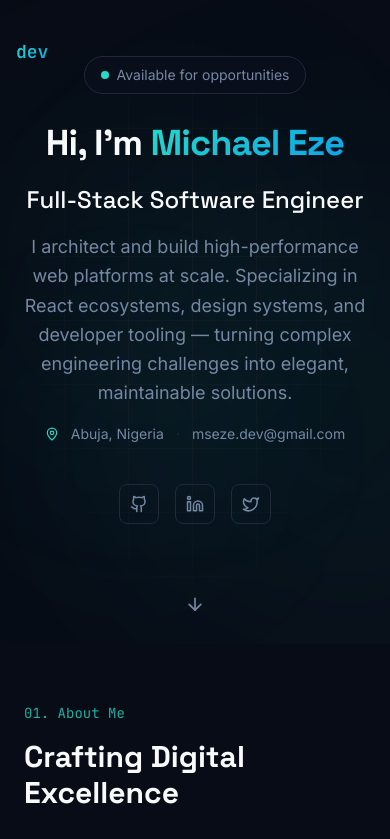
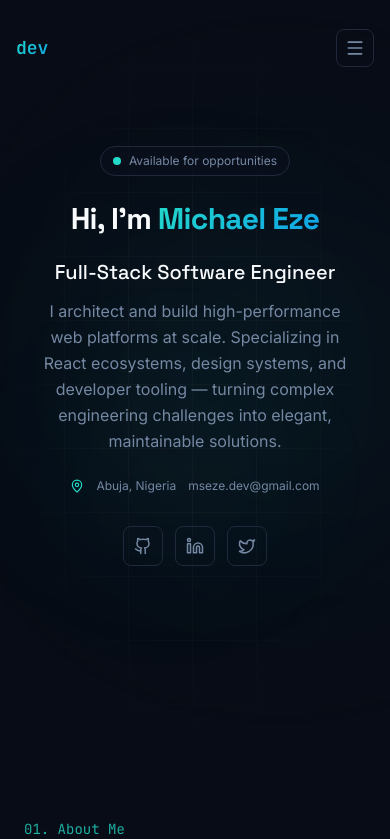
Before and after one commit to codemaestro64/portfolio, a Next.js app: page / in a window 390 px wide. Shown: the top 839 px of the page. Built offline with nearby package versions, Linux system fonts and the light colour scheme.

Commit message:
make responsive

```diff
--- a/src/app/layout.tsx
+++ b/src/app/layout.tsx
@@ -1,6 +1,7 @@
 import type { Metadata } from "next";
 import { Geist, Geist_Mono } from "next/font/google";
 import Navbar from "@/components/layout/Navbar";
+import Footer from "@/components/layout/Footer";
 import "./globals.css";
 
 const geistSans = Geist({
@@ -32,6 +33,7 @@ export default function RootLayout({
         <main className="min-h-screen">
           {children}
         </main>
+        <Footer />
       </body>
     </html>
   );
--- a/src/app/page.tsx
+++ b/src/app/page.tsx
@@ -3,6 +3,7 @@ import AboutSection from "@/components/sections/About";
 import ExperienceSection from "@/components/sections/Experience";
 import ProjectsSection from "@/components/sections/Projects";
 import ContributionsSection from "@/components/sections/Contributions";
+import ContactSection from "@/components/sections/Contact";
 
 const Home = () => {
   return (
@@ -12,6 +13,7 @@ const Home = () => {
       <ExperienceSection />
       <ProjectsSection />
       <ContributionsSection />
+      <ContactSection />
     </div>
   );
 }
--- /dev/null
+++ b/src/components/ContactItem.tsx
@@ -0,0 +1,25 @@
+import { type LucideIcon } from "lucide-react"
+
+type ContactItemProps = {
+  label: string
+  value: string
+  icon: LucideIcon
+}
+
+const ContactItem = (props: ContactItemProps) => {
+  const { label, value, icon: Icon } = props
+
+  return (
+    <div className="flex items-center gap-3 justify-center sm:justify-start">
+      <div className="p-2 bg-accent rounded-lg shrink-0">
+        <Icon size={22} />
+      </div>
+      <div className="text-left">
+        <p className="text-xs sm:text-sm text-muted-foreground">{label}</p>
+        <p className="font-medium text-sm sm:text-base break-all">{value}</p>
+      </div>
+    </div>
+  )
+}
+
+export default ContactItem
--- a/src/components/cards/ContributionCard.tsx
+++ b/src/components/cards/ContributionCard.tsx
@@ -12,36 +12,44 @@ const ContributionCard = (props: ContributionCardProps) => {
 
   return (
     <motion.div
-      className="relative p-6 rounded-xl bg-surface border"
+      className="relative p-4 sm:p-6 rounded-xl bg-surface border"
       initial={{ opacity: 0, y: 24 }}
       whileInView={{ opacity: 1, y: 0 }}
       transition={{ duration: 0.6, delay: index * 0.15, ease: "easeOut" }}
       viewport={{ once: true }}
     >
-      <div className="flex items-start justify-between mb-4">
+      {/* Header */}
+      <div className="flex flex-col sm:flex-row sm:items-start sm:justify-between gap-3 mb-4">
         <div className="flex items-center gap-3">
-          <div className="p-2 rounded-lg bg-accent">
+          <div className="p-2 rounded-lg bg-accent shrink-0">
             <Github size={15} />
           </div>
           <div>
-            <h3 className="font-display font-semibold">{title}</h3>
-            <p className="text-sm text-muted-foreground">{type}</p>
+            <h3 className="font-display font-semibold text-sm sm:text-base">
+              {title}
+            </h3>
+            <p className="text-xs sm:text-sm text-muted-foreground">
+              {type}
+            </p>
           </div>
         </div>
-        <div className="flex items-center gap-1 text-sm">
+
+        {/* Link */}
         <a
           href={href}
           target="_blank"
           rel="noopener noreferrer"
-            className="text-sm text-blue-600 hover:underline inline-flex items-center gap-2"
+          className="text-xs sm:text-sm text-blue-600 hover:underline inline-flex items-center gap-2 w-fit"
         >
           <span>View on GitHub</span>
           <ArrowRight size={13} />
         </a>
       </div>
-      </div>
 
-      <p className="text-sm text-muted-foreground mb-4">{description}</p>
+      {/* Description */}
+      <p className="text-sm text-muted-foreground mb-4 leading-relaxed">
+        {description}
+      </p>
 
       {/* Tags */}
       <div className="flex flex-wrap gap-2 mt-4">
--- /dev/null
+++ b/src/components/layout/Footer.tsx
@@ -0,0 +1,19 @@
+const Footer = () => {
+  return (
+    <footer className="py-6 sm:py-8 border-t">
+      <div className="max-w-6xl mx-auto px-4 sm:px-6 lg:px-8">
+        <div className="flex flex-col sm:flex-row justify-between items-center gap-2 sm:gap-4 text-center sm:text-left">
+          <p className="text-xs sm:text-sm text-muted-foreground">
+            &copy; 2026 Michael Eze. Built with passion and caffeine.
+          </p>
+
+          <p className="text-xs sm:text-sm text-muted-foreground font-mono">
+            mseze.dev
+          </p>
+        </div>
+      </div>
+    </footer>
+  )
+}
+
+export default Footer
--- a/src/components/layout/Navbar.tsx
+++ b/src/components/layout/Navbar.tsx
@@ -2,6 +2,7 @@
 
 import { useEffect, useState } from 'react'
 import Link from 'next/link'
+import { Menu, X } from 'lucide-react'
 
 const navLinks = [
   { name: 'About', href: '#about' },
@@ -13,6 +14,7 @@ const navLinks = [
 
 const Navbar = () => {
   const [active, setActive] = useState<string>('')
+  const [open, setOpen] = useState(false)
 
   useEffect(() => {
     const sections = navLinks
@@ -27,22 +29,27 @@ const Navbar = () => {
           }
         })
       },
-      {
-        rootMargin: '-40% 0px -55% 0px',
-      }
+      { rootMargin: '-40% 0px -55% 0px' }
     )
 
     sections.forEach(section => observer.observe(section))
-
     return () => observer.disconnect()
   }, [])
 
+  const handleNavClick = (href: string) => {
+    setActive(href)
+    setOpen(false)
+  }
+
   return (
-    <nav className="fixed top-0 left-0 right-0 z-50 my-5">
+    <nav className="fixed top-0 left-0 right-0 z-50 my-4">
       <div className="max-w-6xl mx-auto px-4 sm:px-6 lg:px-8">
         <div className="flex items-center justify-between h-16">
           {/* Logo */}
-          <a href="#" className="font-mono font-semibold text-lg gradient-text">
+          <a
+            href="#"
+            className="font-mono font-semibold text-lg gradient-text"
+          >
             dev
           </a>
 
@@ -61,11 +68,40 @@ const Navbar = () => {
             ))}
           </div>
 
-          {/* Right controls */}
-          <div className="flex items-center gap-4">
-            {/* theme toggle later */}
+          {/* Mobile menu button */}
+          <button
+            onClick={() => setOpen(!open)}
+            className="md:hidden p-2 rounded-lg border border-border text-muted-foreground hover:text-primary hover:border-primary/30 transition"
+            aria-label="Toggle menu"
+          >
+            {open ? <X size={20} /> : <Menu size={20} />}
+          </button>
+        </div>
+
+        {/* Mobile Navigation */}
+        {open && (
+          <div className="md:hidden mt-3 glass-card rounded-2xl p-4 animate-in slide-in-from-top-2 fade-in">
+            <div className="flex flex-col gap-2">
+              {navLinks.map((link) => (
+                <Link
+                  key={link.name}
+                  href={link.href}
+                  onClick={() => handleNavClick(link.href)}
+                  className={`
+                    px-4 py-3 rounded-lg text-sm font-medium transition
+                    ${
+                      active === link.href
+                        ? 'bg-primary/10 text-primary'
+                        : 'text-muted-foreground hover:bg-muted/40'
+                    }
+                  `}
+                >
+                  {link.name}
+                </Link>
+              ))}
+            </div>
           </div>
-        </div>
+        )}
       </div>
     </nav>
   )
--- a/src/components/sections/About.tsx
+++ b/src/components/sections/About.tsx
@@ -89,7 +89,7 @@ const AboutSection = () => {
                 className="glass-card-elevated rounded-2xl bg-surface border-primary/30 p-8"
                 style={{ boxShadow: "var(--shadow-glow)" }}
               >
-                <div className="grid grid-cols-2 gap-8">
+                <div className="grid grid-cols-1 sm:grid-cols-2 gap-8">
                   {about.stats.map((stat, i) => (
                     <motion.div
                       key={i}
@@ -106,7 +106,7 @@ const AboutSection = () => {
                       <div className="font-display text-4xl font-bold gradient-text mb-2">
                         {stat.stat}
                       </div>
-                      <div className="text-sm text-muted-foreground">
+                      <div className="text-sm text-muted-foreground uppercase tracking-tight">
                         {stat.title}
                       </div>
                     </motion.div>
--- /dev/null
+++ b/src/components/sections/Contact.tsx
@@ -0,0 +1,107 @@
+'use client'
+
+import { motion } from "framer-motion"
+import { Mail, Phone, MapPin } from "lucide-react"
+import { LOCATION, SOCIALS, EMAIL, PHONE } from "@/data/general"
+import ContactItem from "@/components/ContactItem"
+import SectionHeader from "@/components/SectionHeader"
+
+const ContactSection = () => {
+  return (
+    <section id="contact" className="section-padding">
+      <motion.div
+        className="max-w-6xl mx-auto px-4 sm:px-6"
+        initial={{ opacity: 0 }}
+        whileInView={{ opacity: 1 }}
+        transition={{ duration: 0.4 }}
+        viewport={{ once: true, margin: "-100px" }}
+      >
+        {/* Header */}
+        <SectionHeader
+          title="Let's Work Together"
+          label="05. Contact"
+          subtitle="I'm always open to discussing new opportunities, collaborations, or just having a conversation about technology."
+        />
+
+        {/* Contact Card */}
+        <motion.div
+          initial={{ opacity: 0, y: 32 }}
+          whileInView={{ opacity: 1, y: 0 }}
+          transition={{ duration: 0.7, delay: 0.2, ease: "easeOut" }}
+          viewport={{ once: true }}
+          className="
+            max-w-4xl mx-auto
+            relative
+            glass-card-elevated
+            rounded-2xl
+            bg-surface
+            border border-primary/30
+            p-5 sm:p-8
+            flex flex-col
+            items-center
+            text-center
+          "
+          style={{ boxShadow: "var(--shadow-glow)" }}
+        >
+          {/* Contact Details */}
+          <div className="grid grid-cols-1 sm:grid-cols-2 lg:grid-cols-3 gap-6 sm:gap-8 mb-8 sm:mb-10 w-full">
+            <ContactItem icon={Mail} label="Email" value={EMAIL} />
+            <ContactItem icon={Phone} label="Phone" value={PHONE} />
+            <ContactItem icon={MapPin} label="Location" value={LOCATION} />
+          </div>
+
+          {/* Send mail button */}
+          <a
+            href={`mailto:${EMAIL}`}
+            className="
+              btn-primary
+              inline-flex
+              items-center
+              gap-2
+              px-6 sm:px-8
+              py-3 sm:py-4
+              rounded-lg
+              font-medium
+              text-white
+              text-base sm:text-lg
+            "
+          >
+            <Mail size={20} />
+            Send Mail
+          </a>
+
+          {/* Social Links */}
+          <motion.div
+            initial={{ opacity: 0 }}
+            animate={{ opacity: 1 }}
+            transition={{ delay: 0.6, duration: 0.6 }}
+            className="flex items-center gap-3 sm:gap-4 mt-8 sm:mt-10"
+          >
+            {SOCIALS.map(({ icon: Icon, href }, i) => (
+              <a
+                key={i}
+                href={href}
+                target="_blank"
+                rel="noopener noreferrer"
+                className="
+                  p-2.5
+                  rounded-lg
+                  border border-border
+                  text-muted-foreground
+                  hover:text-primary
+                  hover:border-primary/30
+                  transition-all
+                  duration-300
+                "
+              >
+                <Icon size={18} />
+              </a>
+            ))}
+          </motion.div>
+        </motion.div>
+      </motion.div>
+    </section>
+  )
+}
+
+export default ContactSection
--- a/src/components/sections/Hero.tsx
+++ b/src/components/sections/Hero.tsx
@@ -2,21 +2,35 @@
 
 import { motion } from "framer-motion";
 import { MapPin, ArrowDown } from "lucide-react";
-import { LOCATION, EMAIL, SOCIALS } from "@/data"
+import { LOCATION, EMAIL, SOCIALS } from "@/data";
 
 const HeroSection = () => {
   return (
-    <section id="hero" className="relative items-center justify-center section-padding overflow-hidden">
+    <section
+      id="hero"
+      className="
+        relative
+        min-h-[90vh] sm:min-h-screen
+        flex items-center justify-center
+        section-padding
+        overflow-hidden
+      "
+    >
       {/* Animated background */}
       <div className="absolute inset-0 overflow-hidden pointer-events-none">
-        <div className="absolute top-1/4 left-1/4 w-[500px] h-[500px] rounded-full bg-primary/5 blur-[120px] animate-float" />
-        <div className="absolute bottom-1/3 right-1/5 w-80 h-80 rounded-full bg-accent/5 blur-[100px] animate-float" style={{ animationDelay: "2s" }} />
-        <div className="absolute top-1/2 right-1/3 w-64 h-64 rounded-full bg-primary/3 blur-[80px] animate-float" style={{ animationDelay: "4s" }} />
-        {/* Grid overlay */}
+        <div className="absolute top-1/4 left-1/4 w-[360px] sm:w-[500px] h-[360px] sm:h-[500px] rounded-full bg-primary/5 blur-[120px] animate-float" />
+        <div
+          className="absolute bottom-1/3 right-1/5 w-64 sm:w-80 h-64 sm:h-80 rounded-full bg-accent/5 blur-[100px] animate-float"
+          style={{ animationDelay: "2s" }}
+        />
+        <div
+          className="absolute top-1/2 right-1/3 w-48 sm:w-64 h-48 sm:h-64 rounded-full bg-primary/3 blur-[80px] animate-float"
+          style={{ animationDelay: "4s" }}
+        />
         <div className="absolute inset-0 bg-[linear-gradient(hsl(var(--border2)/0.3)_1px,transparent_1px),linear-gradient(90deg,hsl(var(--border2)/0.3)_1px,transparent_1px)] bg-[size:64px_64px] [mask-image:radial-gradient(ellipse_50%_50%_at_50%_50%,black_40%,transparent_100%)]" />
       </div>
 
-      <div className="relative z-10 max-w-5xl mx-auto">
+      <div className="relative z-10 max-w-5xl mx-auto px-4 sm:px-6">
         <div className="flex flex-col items-center text-center">
 
           {/* Status badge */}
@@ -24,23 +38,30 @@ const HeroSection = () => {
             initial={{ opacity: 0, y: 20 }}
             animate={{ opacity: 1, y: 0 }}
             transition={{ duration: 0.6 }}
-            className="mb-8"
+            className="mb-6 sm:mb-8"
           >
-            <div className="inline-flex items-center gap-2 px-4 py-2 rounded-full border border-border bg-card/50 text-sm">
-            <span className="relative flex h-2 w-2">
+            <div className="inline-flex items-center gap-2 px-3 sm:px-4 py-1.5 sm:py-2 rounded-full border border-border bg-card/50 text-xs sm:text-sm">
+              <span className="relative flex h-2 w-2">
                 <span className="animate-ping absolute inline-flex h-full w-full rounded-full bg-primary opacity-75" />
                 <span className="relative inline-flex rounded-full h-2 w-2 bg-primary" />
               </span>
-              <span className="text-muted-foreground">Available for opportunities</span>
+              <span className="text-muted-foreground">
+                Available for opportunities
+              </span>
             </div>
           </motion.div>
 
-          {/* Intro */}
+          {/* Heading */}
           <motion.h1
             initial={{ opacity: 0, y: 40 }}
             animate={{ opacity: 1, y: 0 }}
             transition={{ duration: 0.8, delay: 0.1, ease: "easeOut" }}
-            className="font-display text-4xl sm:text-5xl lg:text-6xl font-bold mb-6 tracking-tight leading-[0.95] mb-6"
+            className="
+              font-display font-bold tracking-tight
+              text-3xl sm:text-5xl lg:text-6xl
+              leading-tight sm:leading-[0.95]
+              mb-5 sm:mb-6
+            "
           >
             Hi, I&apos;m
             <span className="gradient-text"> Michael Eze</span>
@@ -50,7 +71,12 @@ const HeroSection = () => {
             initial={{ opacity: 0, y: 40 }}
             animate={{ opacity: 1, y: 0 }}
             transition={{ duration: 0.8, delay: 0.15, ease: "easeOut" }}
-            className="font-display text-2xl sm:text-3xl font-medium text-light-muted dark:text-dark-muted mb-4"
+            className="
+              font-display font-medium
+              text-xl sm:text-2xl md:text-3xl
+              text-light-muted dark:text-dark-muted
+              mb-3 sm:mb-4
+            "
           >
             Full-Stack Software Engineer
           </motion.p>
@@ -59,23 +85,36 @@ const HeroSection = () => {
             initial={{ opacity: 0, y: 40 }}
             animate={{ opacity: 1, y: 0 }}
             transition={{ duration: 0.8, delay: 0.25, ease: "easeOut" }}
-            className="text-lg md:text-xl text-muted-foreground max-w-2xl mx-auto mb-4 leading-relaxed"
+            className="
+              text-base sm:text-lg md:text-xl
+              text-muted-foreground
+              max-w-xl sm:max-w-2xl
+              mb-6 sm:mb-8
+              leading-relaxed
+            "
           >
             I architect and build high-performance web platforms at scale.
             Specializing in React ecosystems, design systems, and developer tooling
             — turning complex engineering challenges into elegant, maintainable solutions.
           </motion.p>
 
+          {/* Meta */}
           <motion.div
             initial={{ opacity: 0, y: 20 }}
             animate={{ opacity: 1, y: 0 }}
             transition={{ duration: 0.6, delay: 0.35 }}
-            className="flex items-center gap-3 text-sm text-muted-foreground mb-10"
+            className="
+              flex flex-wrap items-center justify-center
+              gap-x-3 gap-y-1
+              text-xs sm:text-sm
+              text-muted-foreground
+              mb-8 sm:mb-10
+            "
           >
             <MapPin size={14} className="text-primary" />
-            <span>{ LOCATION }</span>
-            <span className="text-border">·</span>
-            <span>{ EMAIL }</span>
+            <span>{LOCATION}</span>
+            <span className="hidden sm:inline text-border">·</span>
+            <span className="break-all">{EMAIL}</span>
           </motion.div>
 
           {/* Socials */}
@@ -83,7 +122,7 @@ const HeroSection = () => {
             initial={{ opacity: 0 }}
             animate={{ opacity: 1 }}
             transition={{ delay: 0.6, duration: 0.6 }}
-            className="flex items-center gap-4 mb-16"
+            className="flex items-center gap-3 sm:gap-4 mb-12 sm:mb-16"
           >
             {SOCIALS.map(({ icon: Icon, href }, i) => (
               <a
@@ -91,7 +130,15 @@ const HeroSection = () => {
                 href={href}
                 target="_blank"
                 rel="noopener noreferrer"
-                className="p-2.5 rounded-lg border border-border text-muted-foreground hover:text-primary hover:border-primary/30 transition-all duration-300"
+                className="
+                  p-2.5
+                  rounded-lg
+                  border border-border
+                  text-muted-foreground
+                  hover:text-primary
+                  hover:border-primary/30
+                  transition-all duration-300
+                "
               >
                 <Icon size={18} />
               </a>
@@ -100,12 +147,12 @@ const HeroSection = () => {
         </div>
       </div>
 
-      {/* Scroll indicator */}
+      {/* Scroll indicator (hidden on very small screens) */}
       <motion.div
         initial={{ opacity: 0 }}
         animate={{ opacity: 1 }}
         transition={{ delay: 1.2, duration: 0.8 }}
-        className="absolute left-1/2 -translate-x-1/2"
+        className="absolute bottom-6 left-1/2 -translate-x-1/2 hidden sm:block"
       >
         <motion.div
           animate={{ y: [0, 8, 0] }}
@@ -115,7 +162,7 @@ const HeroSection = () => {
         </motion.div>
       </motion.div>
     </section>
-  )
-}
+  );
+};
 
-export default HeroSection
+export default HeroSection;
--- a/src/data/general.ts
+++ b/src/data/general.ts
@@ -3,6 +3,7 @@ import { Github, Linkedin, Twitter } from "lucide-react";
 
 export const LOCATION = "Abuja, Nigeria"
 export const EMAIL = "mseze.dev@gmail.com"
+export const PHONE = "+2348144904114"
 
 export const SOCIALS = [{
   icon: Github,
```
Also changed, not shown: src/components/cards/ExperienceCard.tsx (+37 -32 lines). Lines whose indentation alone changed are shown as unchanged.
